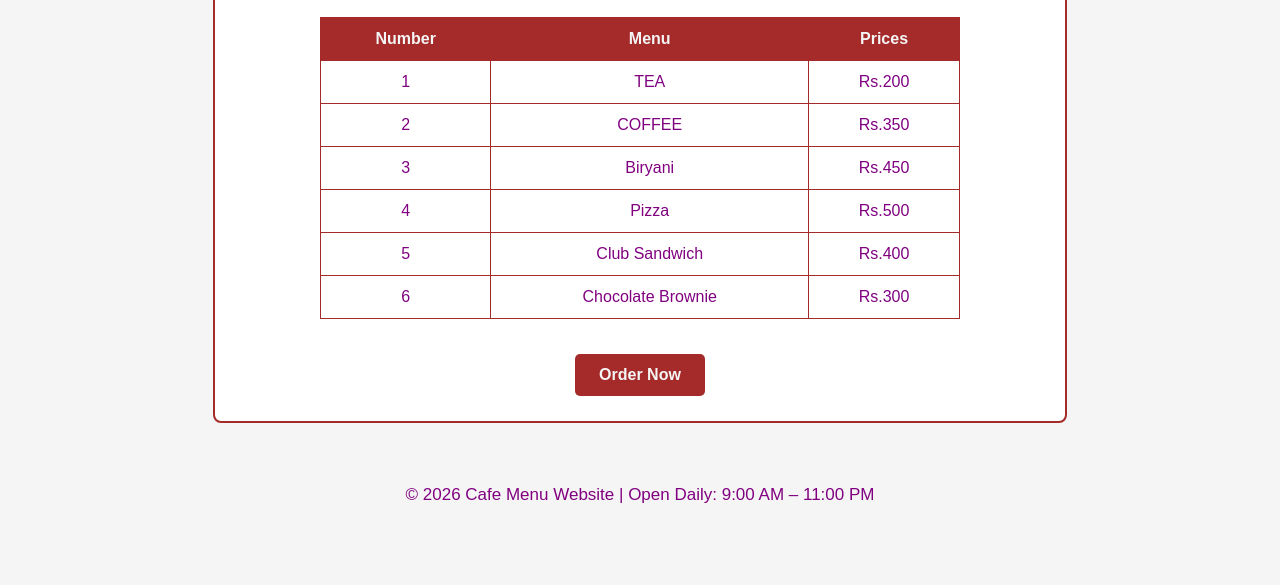
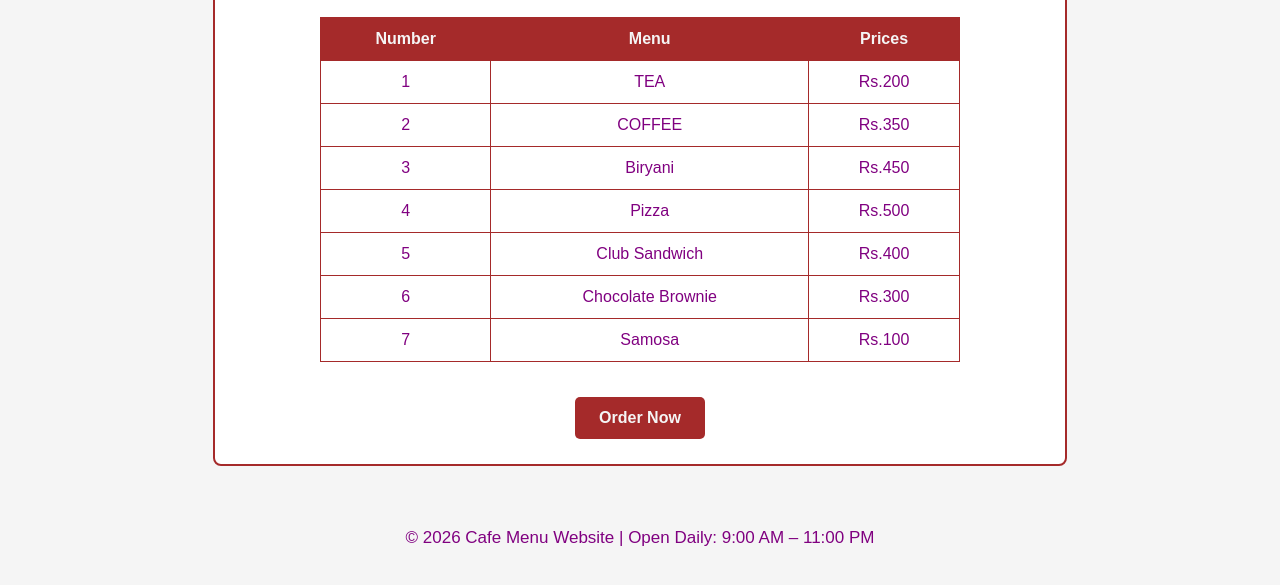
Before and after one commit to aymen-499/cafe-menu-website, a plain HTML site: page menu.html in a window 1280 px wide. Shown: the part 211-796 px from the top of the page. Drawn offline with Linux system fonts and the light colour scheme.

Commit message:
Update menu.html

```diff
--- a/menu.html
+++ b/menu.html
@@ -58,6 +58,8 @@
                 <td>Chocolate Brownie</td>
                 <td>Rs.300</td>
             </tr>
+            <tr><td>7</td><td>Samosa</td><td>Rs.100</td></tr>
+
         </table>
 
         <button id="start-button" type="button" onclick="orderNow()">Order Now</button>
```
